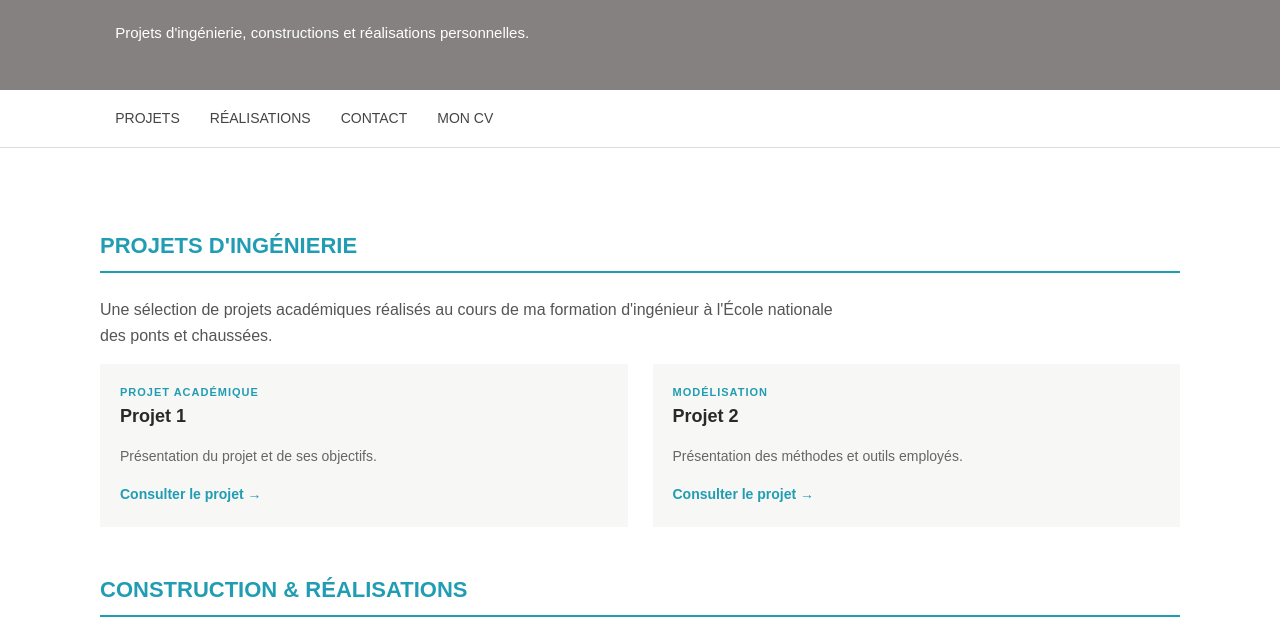
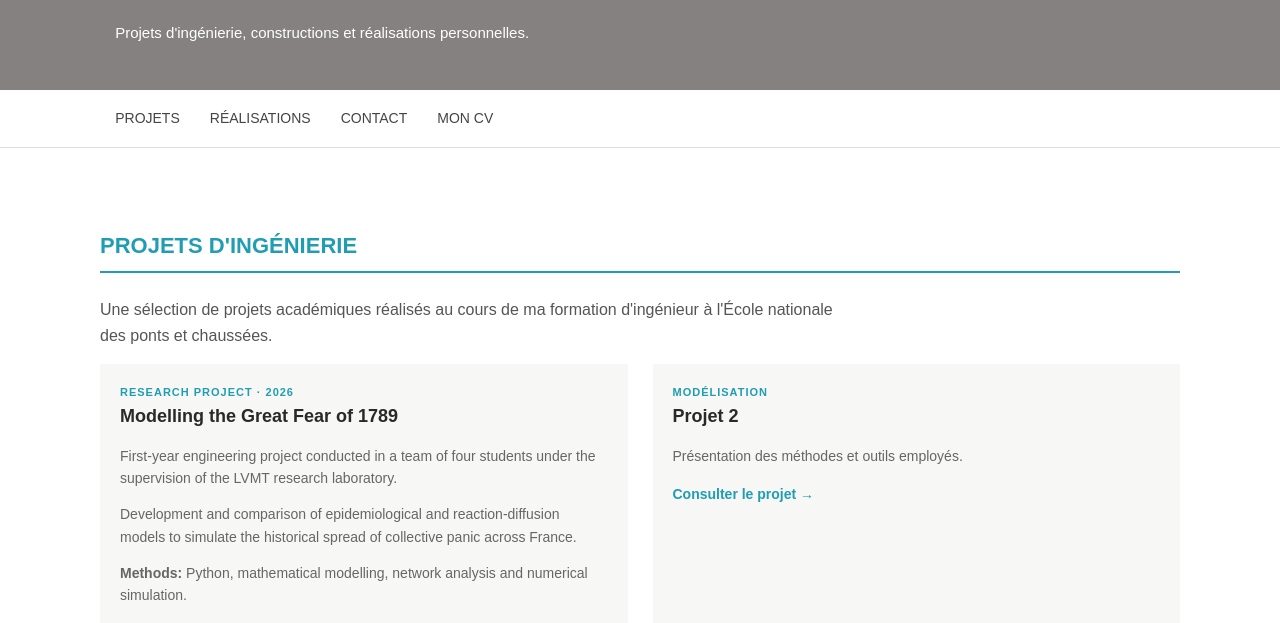
Before and after one commit to mathieupaul58/mathieupaul58.github.io, a plain HTML site: page index.html in a window 1280 px wide. Shown: the part 167-790 px from the top of the page. Drawn offline with Linux system fonts and the light colour scheme.

Commit message:
Add new research project on the Great Fear of 1789
Added a new research project detailing the modelling of the Great Fear of 1789, including project description, methods, and a link to the project report.

```diff
--- a/index.html
+++ b/index.html
@@ -230,14 +230,38 @@ footer {
 
     <div class="projects">
 
-        <article class="project">
-            <div class="project-content">
-                <div class="category">PROJET ACADÉMIQUE</div>
-                <h3>Projet 1</h3>
-                <p>Présentation du projet et de ses objectifs.</p>
-                <a href="#">Consulter le projet →</a>
-            </div>
-        </article>
+
+<article class="project">
+    <div class="project-content">
+
+        <div class="category">RESEARCH PROJECT · 2026</div>
+
+        <h3>Modelling the Great Fear of 1789</h3>
+
+        <p>
+            First-year engineering project conducted in a
+            team of four students under the supervision of
+            the LVMT research laboratory.
+        </p>
+
+        <p>
+            Development and comparison of epidemiological
+            and reaction-diffusion models to simulate the
+            historical spread of collective panic across France.
+        </p>
+
+        <p>
+            <strong>Methods:</strong> Python, mathematical
+            modelling, network analysis and numerical simulation.
+        </p>
+
+        <a href="projets/grande-peur-1789.pdf" target="_blank">
+            View project report →
+        </a>
+
+    </div>
+</article>
+
 
         <article class="project">
             <div class="project-content">
```
